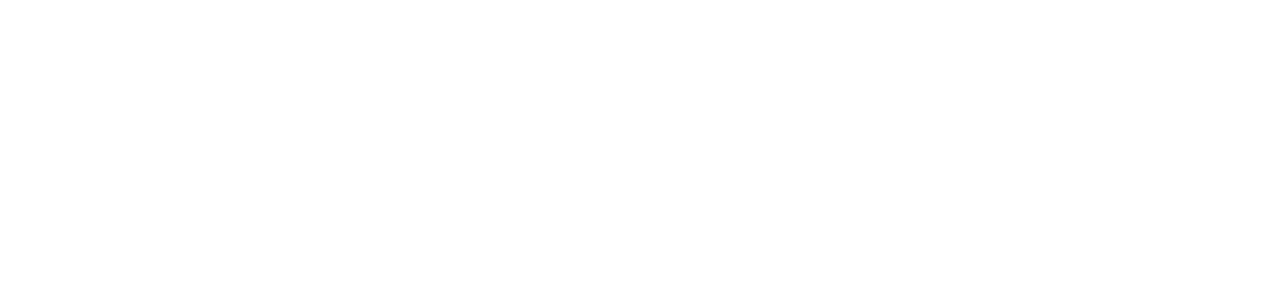
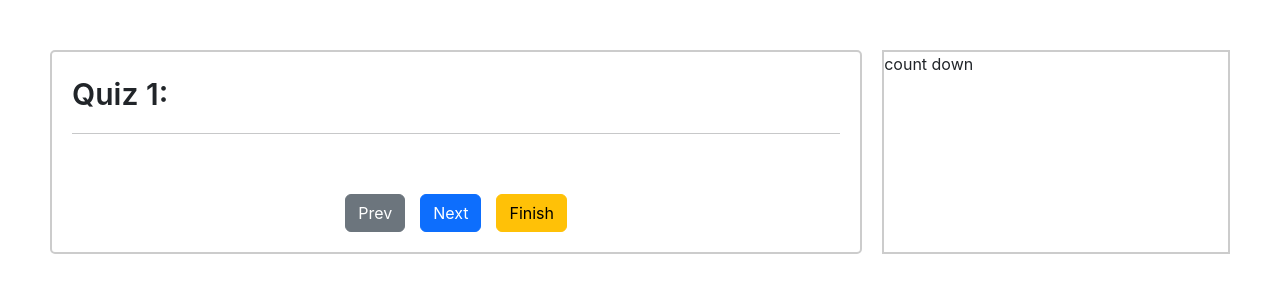
Before and after one commit to congdeptrai13/react-ultimate, a React (Create React App) app: page /quiz/1 in a window 1280 px wide. Before the commit this address had no page. Shown: the top 300 px of the page. Built offline with nearby package versions, Linux system fonts and the light colour scheme; no server answers.

Commit message:
video 87

```diff
--- a/src/Layout.js
+++ b/src/Layout.js
@@ -10,7 +10,15 @@
 import 'react-toastify/dist/ReactToastify.css';
 import Register from './components/Auth/Register';
 import ListQuiz from './components/User/ListQuiz';
-const Layout = () => {
+import DetailQuiz from './components/User/DetailQuiz';
+const NotFound = () => {
+  return (
+    <div class="container mt-3 alert alert-danger">
+      404.Not found data with your current URL
+    </div>
+  )
+}
+const Layout = (props) => {
   return (
     <>
       <Routes>
@@ -18,12 +26,14 @@
           <Route index element={<HomePage />} />
           <Route path="users" element={<ListQuiz />} />
         </Route>
+        <Route path="quiz/:id" element={<DetailQuiz />} />
         <Route path="admins" element={<Admin />} >
           <Route index element={<DashBoard />} />
           <Route path="manage-users" element={<ManageUser />} />
         </Route>
         <Route path="/login" element={<Login />} />
         <Route path="/register" element={<Register />} />
+        <Route path="*" element={<NotFound />}></Route>
       </Routes>
       <ToastContainer
         position="top-right"
--- /dev/null
+++ b/src/components/User/DetailQuiz.js
@@ -0,0 +1,149 @@
+import _ from "lodash";
+import { useState } from "react";
+import { useEffect } from "react";
+import { useParams, useLocation } from "react-router-dom";
+import { getDataQuiz } from "../../services/apiServices";
+import "./DetailQuiz.scss"
+import Question from "./Question";
+const DetailQuiz = (props) => {
+  const params = useParams();
+  const location = useLocation();
+  const quizId = params.id;
+  const [dataQuiz, setDataQuiz] = useState([]);
+  const [index, setIndex] = useState(0);
+  useEffect(() => {
+    fetchQuestions();
+  }, [quizId])
+  const fetchQuestions = async () => {
+    let res = await getDataQuiz(quizId);
+    if (res && res.EC === 0) {
+      let raw = res.DT;
+      let data = _.chain(raw)
+        // Group the elements of Array based on `color` property
+        .groupBy("id")
+        // `key` is group's name (color), `value` is the array of objects
+        .map((value, key) => {
+          let answers = [];
+          let questionDescription, image = null;
+          value.forEach((item, index) => {
+            if (index === 0) {
+              questionDescription = item.description;
+              image = item.image;
+            }
+            item.answers.isSelected = false;
+            answers.push(item.answers);
+          })
+          return { questionId: key, answers, questionDescription, image }
+        }
+        )
+        .value();
+      setDataQuiz(data);
+      // console.log(dataQuiz)
+    }
+  }
+  const handlePrev = () => {
+    if (index - 1 < 0)
+      return;
+    setIndex(index - 1);
+  }
+  const handleNext = () => {
+    if (dataQuiz && dataQuiz.length > index + 1)
+      setIndex(index + 1);
+  }
+  const handleCheckbox = (answerId, questionId) => {
+    let dataQuizClone = _.cloneDeep(dataQuiz); // react hook doesn't merge state
+    let question = dataQuizClone.find(item =>
+      +item.questionId === +questionId)
+    if (question && question.answers) {
+      question.answers = question.answers.map((item) => {
+        if (+item.id === +answerId) {
+          item.isSelected = !item.isSelected;
+        }
+        return item;
+      })
+    }
+    let index = dataQuizClone.findIndex(item => +item.questionId === +questionId)
+    if (index > -1) {
+      dataQuizClone[index] = question;
+      setDataQuiz(dataQuizClone);
+    }
+    console.log(dataQuizClone);
+  }
+  const handleFinishQuiz = () => {
+    // {
+    //   "quizId": 1,
+    //     "answers": [
+    //       {
+    //         "questionId": 1,
+    //         "userAnswerId": [3]
+    //       },
+    //       {
+    //         "questionId": 2,
+    //         "userAnswerId": [6]
+    //       }
+    //     ]
+    // }
+    console.log("check data before submit:", dataQuiz);
+    let payload = {
+      quizId: +quizId,
+      answers: [],
+    };
+    let answers = [];
+    if (dataQuiz && dataQuiz.length > 0) {
+      dataQuiz.forEach(question => {
+        let questionId = question.questionId;
+        let userAnswerId = [];
+        question.answers.forEach(a => {
+          if (a.isSelected) {
+            userAnswerId.push(a.id)
+          }
+        })
+        answers.push({
+          questionId: +questionId,
+          userAnswerId: userAnswerId,
+        })
+      })
+      payload.answers = answers;
+      console.log("final payload", payload)
+    }
+  }
+  return (
+    <div className="detail-quiz-container">
+      <div className="left-content">
+        <div className="title">
+          Quiz {quizId}:{location?.state?.quizTitle}
+          <hr />
+        </div>
+        <div className="q-body">
+          <img />
+        </div>
+        <div className="q-content">
+          <Question
+            handleCheckbox={handleCheckbox}
+            index={index}
+            data={
+              dataQuiz && dataQuiz.length > 0
+                ? dataQuiz[index]
+                : []
+            }
+          />
+        </div>
+        <div className="footer">
+          <button className="btn btn-secondary"
+            onClick={() => handlePrev()}
+          >Prev</button>
+          <button className="btn btn-primary"
+            onClick={() => handleNext()}
+          >Next</button>
+          <button className="btn btn-warning"
+            onClick={() => handleFinishQuiz()}
+          >Finish</button>
+        </div>
+      </div>
+      <div className="right-content">
+        count down
+      </div>
+    </div>
+  )
+}
+export default DetailQuiz;
--- /dev/null
+++ b/src/components/User/DetailQuiz.scss
@@ -0,0 +1,48 @@
+.detail-quiz-container{
+  display: flex;
+  gap:20px;
+  padding: 50px;
+  .left-content{
+    border: 2px solid #ccc;
+    width: 70%;
+    border-radius: 5px;
+    padding: 20px;
+    .title{
+      font-size: 30px;
+      font-weight: 600;
+    }
+    .q-content{
+      text-align: center;
+      .question{
+        font-size: 20px;
+        font-weight: 600;
+        padding: 20px 0;
+      }
+      .q-image{
+        width: 100%;
+        height: 100px;
+        img{
+          max-width: 100%;
+          max-height: 100%;
+        }
+      }
+      .answer{
+        .a-child{
+          text-align: left;
+          padding-left: 50px;
+        }
+      }
+    }
+  }
+  .right-content{
+    border: 2px solid #ccc;
+    width: 30%;
+  }
+  .footer{
+    margin-top: 20px;
+    display: flex;
+    gap: 15px;
+    justify-content: center;
+    align-items: center;
+  }
+}
--- a/src/components/User/ListQuiz.js
+++ b/src/components/User/ListQuiz.js
@@ -1,7 +1,9 @@
 import { useEffect, useState } from "react";
 import { getQuizByUser } from "../../services/apiServices";
 import "./ListQuiz.scss"
+import { useNavigate } from "react-router-dom";
 const ListQuiz = (props) => {
+  const navigate = useNavigate();
   const [arrQuiz, setArrQuiz] = useState([]);
 
   useEffect(() => {
@@ -11,6 +13,7 @@
     const res = await getQuizByUser();
     if (res && res.EC === 0) {
       setArrQuiz(res.DT);
+      // console.log(res);
     }
   }
   return (
@@ -21,7 +24,7 @@
           <div className="card-body">
             <h5 className="card-title">Quiz {index + 1}</h5>
             <p className="card-text">{quiz.description}</p>
-            <button href="#" className="btn btn-primary">Start Now</button>
+            <button className="btn btn-primary" onClick={() => navigate(`/quiz/${quiz.id}`, { state: { quizTitle: quiz.description } })}>Start Now</button>
           </div>
         </div>
       })}
--- a/src/services/apiServices.js
+++ b/src/services/apiServices.js
@@ -45,5 +45,7 @@
 const getQuizByUser = () => {
   return axios.get("/api/v1/quiz-by-participant")
 }
-
-export { postCreateNewUsers, getAllUsers, putUpdateUsers, deleteUsers, getUserWithPaginate, postLogin, postRegister, getQuizByUser };
+const getDataQuiz = (id) => {
+  return axios.get(`/api/v1/questions-by-quiz?quizId=${id}`)
+}
+export { postCreateNewUsers, getAllUsers, putUpdateUsers, deleteUsers, getUserWithPaginate, postLogin, postRegister, getQuizByUser, getDataQuiz };
--- a/src/utils/axiosCustomize.js
+++ b/src/utils/axiosCustomize.js
@@ -12,6 +12,7 @@
 instance.interceptors.request.use(function (config) {
   const access_token = store?.getState()?.user?.account?.access_token;
   config.headers["Authorization"] = `Bearer ${access_token}`;
+  // console.log(access_token);
   NProgress.start();
   // Do something before request is sent
   return config;
```
Also changed, not shown: src/components/User/Question.js (added, +52 -0 lines).
